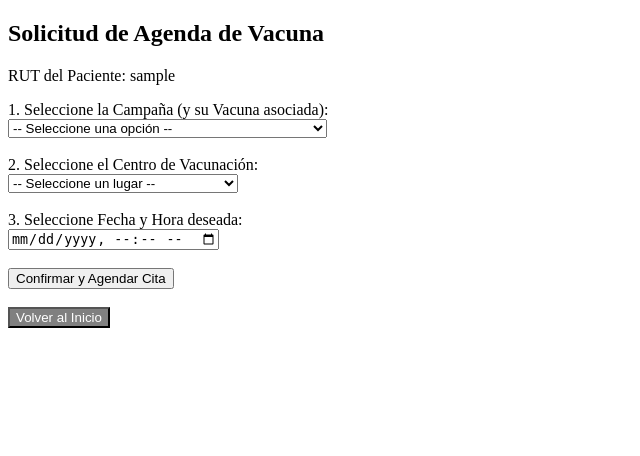
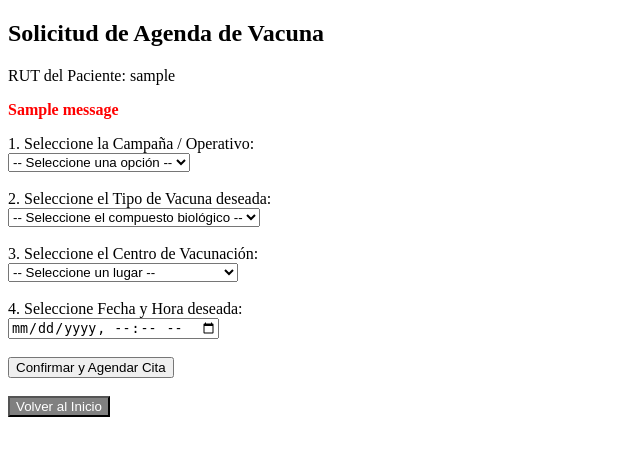
Before and after one commit to Stuckrath/SoftwareDesign_Grupo5, a Django app: page /agendar/ in a window 1280 px wide. Shown: the top 456 px of the page, without its empty margins (0-640 px from the left). Run offline with Django 5.2, Linux system fonts and the light colour scheme; a user stored in the database is signed in; tables that the repository leaves empty hold one stand-in row (values such as "Sample post"); one stand-in notice (Sample message) is shown.

Commit message:
fix: selector tipo vacunas

```diff
--- a/mi_app/models.py
+++ b/mi_app/models.py
@@ -16,7 +16,7 @@ class Campana(models.Model):
     fecha_inicio = models.DateField()
     fecha_termino = models.DateField()
     estado = models.CharField(max_length=50)
-    tipo_vacuna = models.ForeignKey(TipoVacuna, on_delete=models.CASCADE, related_name="campanas", null=True, blank=True)
+    tipos_vacuna = models.ManyToManyField(TipoVacuna, related_name="campanas", blank=True)
 
     def __str__(self):
         return self.nombre
@@ -76,6 +76,7 @@ class Cita(models.Model):
     persona = models.ForeignKey('Persona', on_delete=models.CASCADE, related_name="citas")
     punto_vacunacion = models.ForeignKey('PuntoVacunacion', on_delete=models.CASCADE)
     campana = models.ForeignKey('Campana', on_delete=models.CASCADE)
+    tipo_vacuna = models.ForeignKey(TipoVacuna, on_delete=models.CASCADE, null=True, blank=True)
 
     # Diccionario para mapear el string de la BD a la clase del Patrón State
     _MAPA_ESTADOS = {
--- a/mi_app/templates/mi_app/agendar.html
+++ b/mi_app/templates/mi_app/agendar.html
@@ -8,21 +8,34 @@
     <h2>Solicitud de Agenda de Vacuna</h2>
     <p>RUT del Paciente: {{ user.username }}</p>
 
+    {% if messages %}
+        {% for message in messages %}
+            <p style="color: red; font-weight: bold;">{{ message }}</p>
+        {% endfor %}
+    {% endif %}
+
     <form method="POST">
         {% csrf_token %}
 
-        <label for="campana">1. Seleccione la Campaña (y su Vacuna asociada):</label><br>
+        <label for="campana">1. Seleccione la Campaña / Operativo:</label><br>
         <select name="campana" id="campana" required>
             <option value="">-- Seleccione una opción --</option>
             {% for campana in campanas %}
-                <option value="{{ campana.id_campana }}">
-                    {{ campana.nombre }} — [Vacuna: {{ campana.tipo_vacuna.nombre }}]
-                </option>
+                <option value="{{ campana.id_campana }}">{{ campana.nombre }}</option>
             {% endfor %}
         </select>
         <br><br>
 
-        <label for="punto">2. Seleccione el Centro de Vacunación:</label><br>
+        <label for="vacuna">2. Seleccione el Tipo de Vacuna deseada:</label><br>
+        <select name="vacuna" id="vacuna" required>
+            <option value="">-- Seleccione el compuesto biológico --</option>
+            {% for vacuna in vacunas %}
+                <option value="{{ vacuna.id_vacuna }}">{{ vacuna.nombre }}</option>
+            {% endfor %}
+        </select>
+        <br><br>
+
+        <label for="punto">3. Seleccione el Centro de Vacunación:</label><br>
         <select name="punto" id="punto" required>
             <option value="">-- Seleccione un lugar --</option>
             {% for punto in puntos %}
@@ -31,7 +44,7 @@
         </select>
         <br><br>
 
-        <label for="fecha_hora">3. Seleccione Fecha y Hora deseada:</label><br>
+        <label for="fecha_hora">4. Seleccione Fecha y Hora deseada:</label><br>
         <input type="datetime-local" name="fecha_hora" id="fecha_hora" required>
         <br><br>
 
--- a/mi_app/views.py
+++ b/mi_app/views.py
@@ -2,7 +2,7 @@ from django.shortcuts import render, redirect
 from django.contrib.auth import authenticate, login
 from django.contrib import messages
 from django.contrib.auth.models import User
-from .models import Campana, PuntoVacunacion, Cita, Persona
+from .models import Campana, PuntoVacunacion, Cita, Persona, TipoVacuna
 from django.contrib.auth import logout
 from django.contrib.auth.decorators import login_required
 
@@ -82,12 +82,15 @@ def agendar_cita(request):
     # BPMN: "Busca horarios, vacunas y lugares disponibles" -> "Rescata datos relacionados"
     campanas_disponibles = Campana.objects.all()
     puntos_disponibles = PuntoVacunacion.objects.all()
+    vacunas_disponibles = TipoVacuna.objects.all()
 
     if request.method == 'GET':
         # BPMN: "Entrega al usuario las selecciones disponibles"
         contexto = {
             'campanas': campanas_disponibles,
-            'puntos': puntos_disponibles
+            'puntos': puntos_disponibles,
+            'vacunas': vacunas_disponibles
+
         }
         return render(request, 'mi_app/agendar.html', contexto)
 
@@ -96,6 +99,7 @@ def agendar_cita(request):
     # BPMN: "Manda confirmación de opciones al sistema"
     if request.method == 'POST':
         campana_id = request.POST.get('campana')
+        vacuna_id = request.POST.get('vacuna')
         punto_id = request.POST.get('punto')
         fecha_hora = request.POST.get('fecha_hora')
 
@@ -108,7 +112,8 @@ def agendar_cita(request):
             estado='Agendada', # Estado inicial del flujo
             persona=persona_paciente,
             punto_vacunacion_id=int(punto_id),
-            campana_id=int(campana_id)
+            campana_id=int(campana_id),
+            tipo_vacuna_id=int(vacuna_id)
         )
 
         # BPMN: "Envia confirmación al sistema" -> "Manda confirmación al usuario"
```
Also changed, not shown: mi_app/migrations/0003_remove_campana_tipo_vacuna_campana_tipos_vacuna.py (added), mi_app/migrations/0004_cita_tipo_vacuna.py (added).
